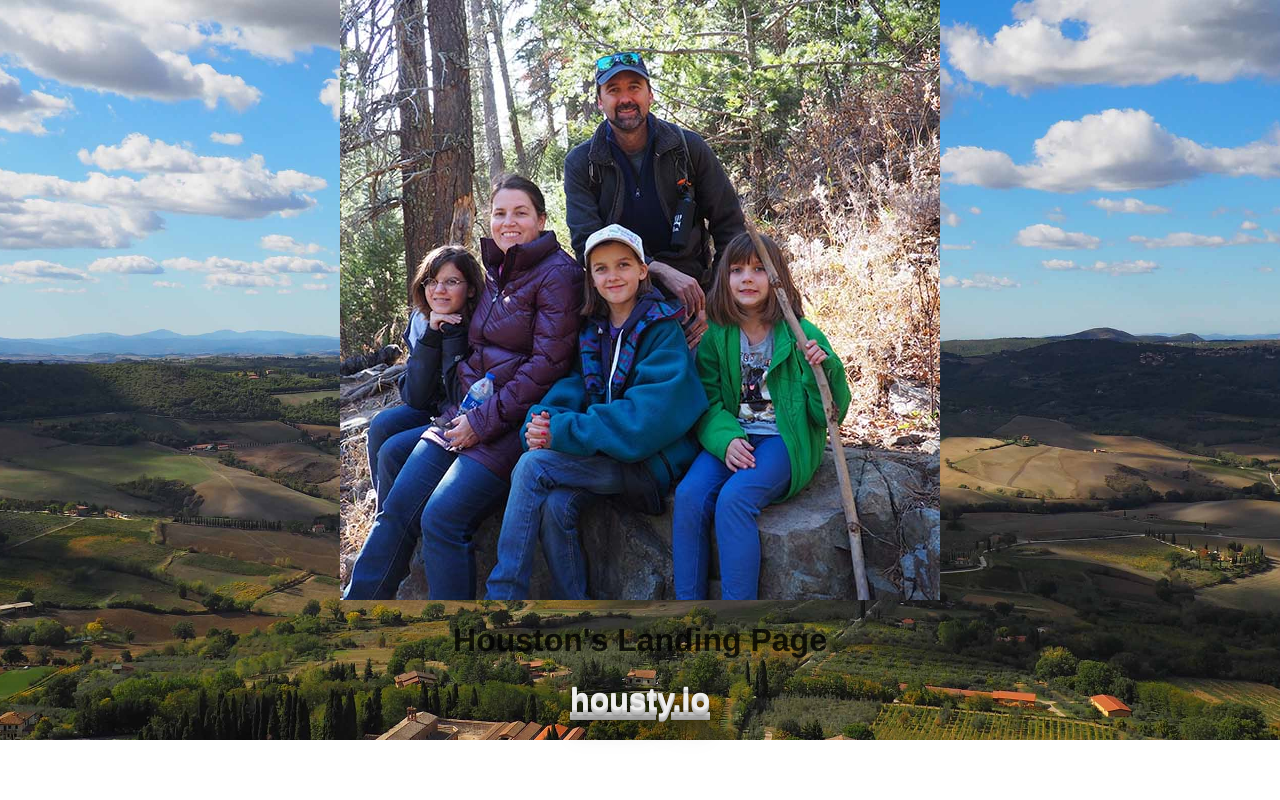
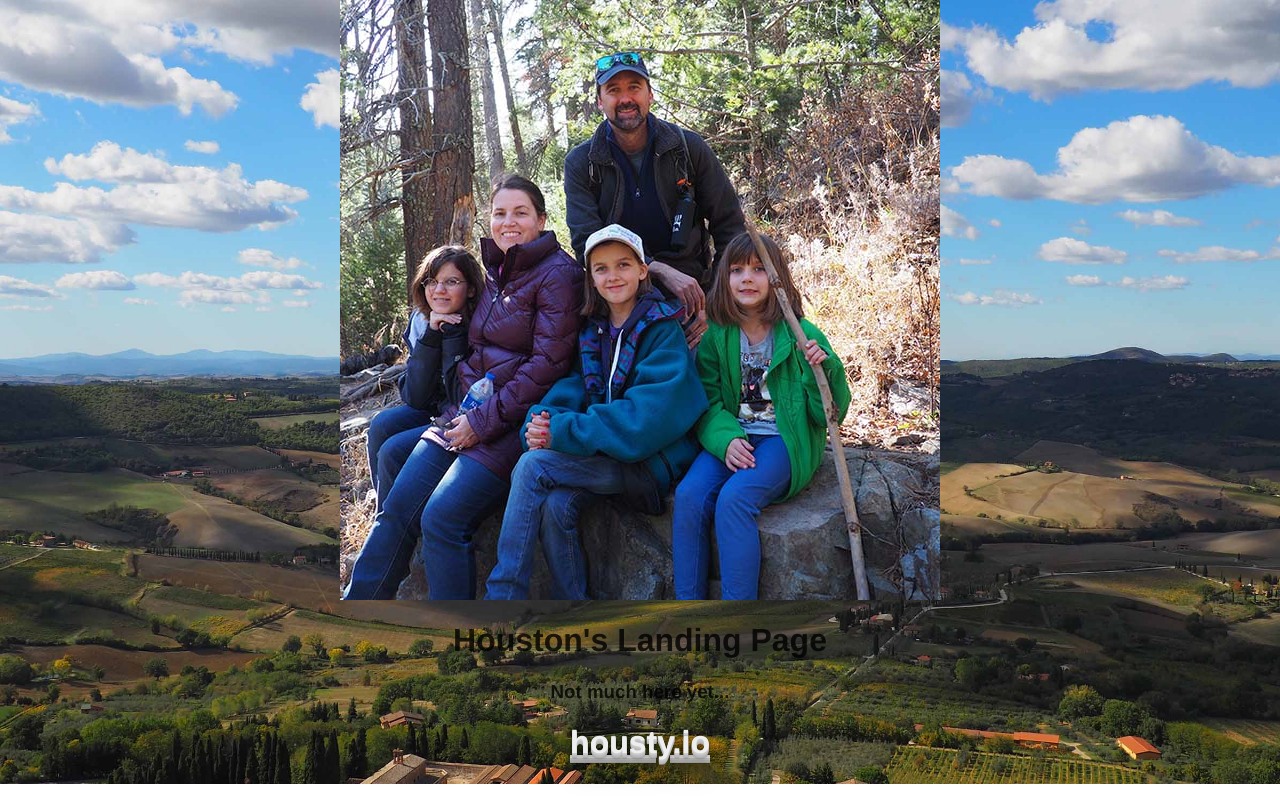
Before and after one commit to houston88/houston88.github.io, a Gatsby site: page / in a window 1280 px wide. Built offline with nearby package versions, Linux system fonts and the light colour scheme; Gatsby itself is replaced by a stand-in of ours; what typography-theme-judah would draw is missing.

Commit message:
Small update... testing deploy again.

```diff
--- a/src/layouts/index.css
+++ b/src/layouts/index.css
@@ -13,7 +13,7 @@ body > div {
   margin-top: 42px;
   box-shadow: 0px 1px 2px 1px rgba(0,0,0,.15);
 }
-.landing-page h1, .landing-page h2 {
+.landing-page h1, .landing-page h2, .landing-page h3 {
   color: white;
   text-shadow: 1px 1px 2px black;
 }
--- a/src/pages/index.js
+++ b/src/pages/index.js
@@ -43,6 +43,7 @@ const IndexPage = () => (
       src={familyImage}
     />
     <h1>Houston's Landing Page</h1>
+    <h3>Not much here yet...</h3>
     <h2>
       <CoolLink href="http://housty.io">housty.io</CoolLink>
     </h2>
```
